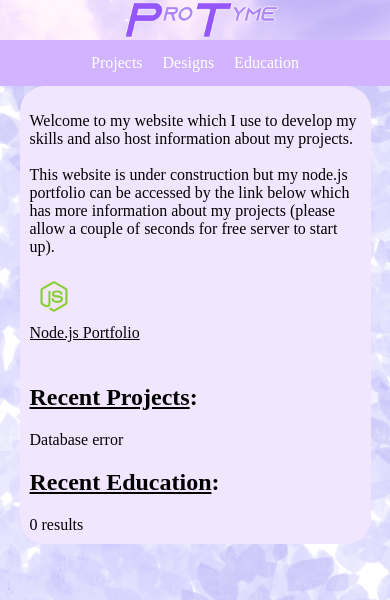
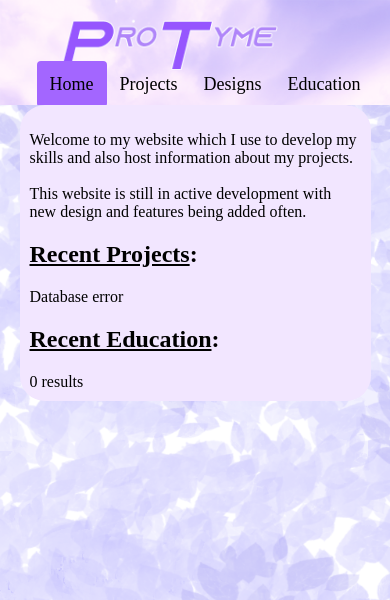
Before and after one commit to TymLen/cPanel-web, a PHP site: page /index.php in a window 390 px wide. Shown: the top 600 px of the page. Run offline with PHP 8.4, Linux system fonts and the light colour scheme; data that the repository does not hold is empty.

Commit message:
Mobile Support/New Header

```diff
--- a/css/stylesheet.css
+++ b/css/stylesheet.css
@@ -11,12 +11,13 @@
 	background-size: cover;
 }
 header{
+	overflow: hidden;
 	background-image: url('../img/bannerbg.png');
 	background-size: cover;
-	text-align: center;
 	font-family: Microsoft Sans Serif;
 	width: 100%;
 	text-decoration: none;
+	padding: 10px;
 }
 footer{
 	clear: both;
@@ -107,45 +108,46 @@
 	background-color: #d1b3ff;
 }
 .banner{
-	width: 80%;
-	display: block;
-	margin-left: auto;
-	margin-right: auto;
-	max-height: 60px;
-	max-width: 480px;
+	width: auto;
+	height: 50px;
+	padding-left: 50px;
+	padding-top: 10px;
 }
 
 #deskShort{
 	display: inline-block;
 	overflow: hidden;
 }
-.navbar {
+
+.header-nav{
+	float: start;
+	font-family: Microsoft Sans Serif;
 	text-align: center;
-	font-size: 16px;
-	color: white;
-	padding: 14px 16px;
-	background-color: #d1b3ff;
+	height: auto;
 }
+.header-nav a{
+	text-align: center;
+	vertical-align: middle;
+	font-size: 18px;
+	border-radius: 4px;
+	color: black;
+	padding: 13px;
+	text-decoration: none;
 
+}
+.header-nav a.here{
+	background-color: #a366ff;
+}
 @keyframes navSelect{
 	from {background-color: #d1b3ff;}
 	to {background-color: #a366ff;}
 }
 
-.navbar a:hover {
+.header-nav a.active:hover {
 	animation-name: navSelect;
 	animation-duration: 1s;
 	background-color: #a366ff;
 }
-
-.navbar a {
-	border-radius: 10px;
-	color: white;
-	padding: 13px 10px;
-	text-decoration: none;
-	text-align: center;
-}
-
 #overlay{
 	font-family: 'Microsoft Sans Serif', sans-serif;
 	position: fixed;
@@ -178,12 +180,11 @@
 	font-size: 20px;
 }
 .grid-box{
-	display: inline-grid;
-	grid-template-columns: auto auto;
+	display: grid;
+	grid: auto 49% / repeat(2, 50%);
 }
 .grid-item{
 	display: block;
-	border: 1px solid black;
 	padding: 20px;
 	font-size: 16px;
 	text-align: center;
@@ -193,10 +194,10 @@
 	height: 72px;
 }
 .projectIconArt{
-	width: auto;
-	height: 40%;
-	float:left;
-	padding: 20px;
+	max-width: 30%;
+	max-height: auto;
+	float: left;
+	padding: 5%;
 }
 .media{
 	text-align: left;
--- a/index.php
+++ b/index.php
@@ -17,12 +17,8 @@
 	<article>
 		<p id="info">
 			Welcome to my website which I use to develop my skills and also host information about my projects.<br><br>
-			This website is under construction but my node.js portfolio can be accessed by the link below which has more information
-			about my projects (please allow a couple of seconds for free server to start up).
+			This website is still in active development with new design and features being added often.
 		</p>
-		<div id ="deskShort">
-			<a href="https://protyme.herokuapp.com/" rel="noopener noreferrer" target="_blank"><img class = "deskIcon" src = "./img/nodeIcon.png" alt="nodejs Icon"><br>Node.js Portfolio</a><br><br>
-		</div>
 		<h2><a href="./html/projects.php" title="See all Projects">Recent Projects</a>:</h2>
 		<?php include './php/selectProject.php';
 				getProjects("LATEST");
--- a/php/header.php
+++ b/php/header.php
@@ -1,19 +1,21 @@
 <?php
 	function showHeader($origin){
 		if($origin === 'index.php'){
-			echo'<a href="./index.php"><img class = "banner" src = "./img/bannertextAlt2.png" alt="Banner Text"></a>';
-			echo'<div class="navbar">';
-				echo'<a href="./html/projects.php">Projects</a>';
-				echo'<a href="./html/designs.php">Designs</a>';
-				echo'<a href="./html/edu.php">Education</a>';
+			echo'<a href="./index.php"><img class = "banner" src = "./img/ProTyme.png" alt="Banner Text"></a>';
+			echo'<div class="header-nav">';
+				echo'<a class="here" href="#">Home</a>';
+				echo'<a class= "active" href="./html/projects.php">Projects</a>';
+				echo'<a class= "active" href="./html/designs.php">Designs</a>';
+				echo'<a class= "active" href="./html/edu.php">Education</a>';
 			echo'</div>';
 
 		}else{
-			echo'<a href="../index.php"><img class = "banner" src = "../img/bannertextAlt2.png" alt="Banner Text"></a>';
-			echo'<div class="navbar">';
-				echo'<a href="../html/projects.php">Projects</a>';
-				echo'<a href="../html/designs.php">Designs</a>';
-				echo'<a href="../html/edu.php">Education</a>';
+			echo'<a href="../index.php"><img class = "banner" src = "../img/ProTyme.png" alt="Banner Text"></a>';
+			echo'<div class="header-nav">';
+				echo'<a class= "active" href="../index.php">Home</a>';
+				if($origin === 'projects.php'){echo'<a class="here"href="#">Projects</a>';}else{echo'<a class= "active" href="../html/projects.php">Projects</a>';}
+				if($origin === 'designs.php'){echo'<a class="here"href="#">Designs</a>';}else{echo'<a class= "active "href="../html/designs.php">Designs</a>';}
+				if($origin === 'edu.php'){echo'<a class="here"href="#">Education</a>';}else{echo'<a class= "active" href="../html/edu.php">Education</a>';}
 			echo'</div>';
 		}
 
```
Also changed, not shown: php/selectProjectGrid.php (+6 -1 lines), img/ProTyme.png (added).
